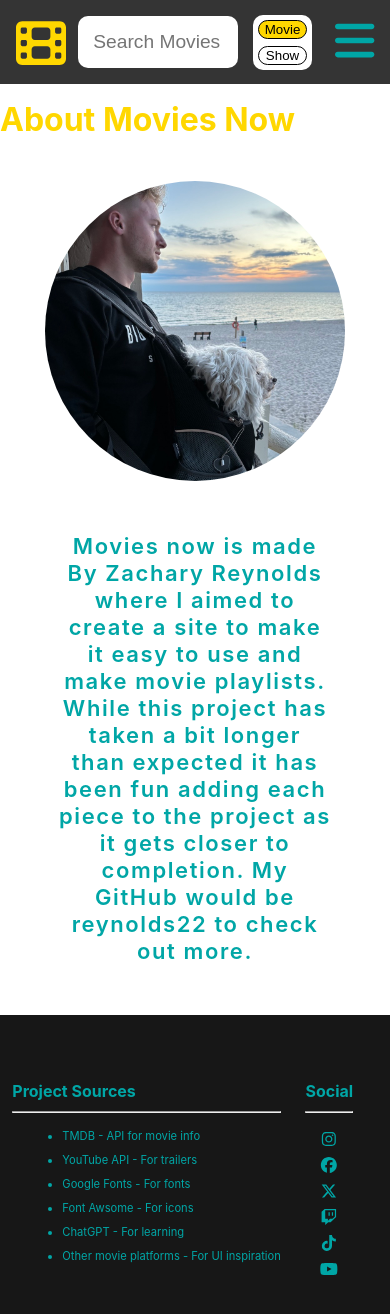
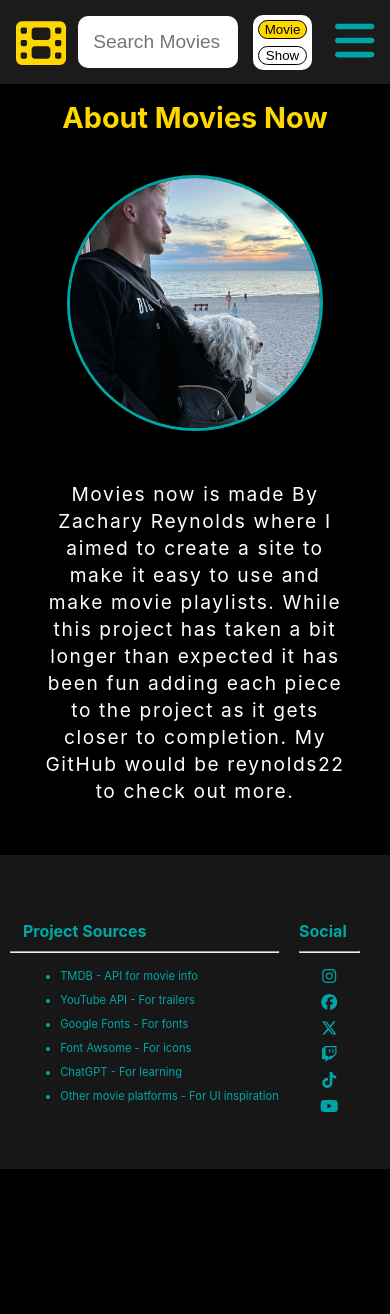
Before and after one commit to reynolds22/movies-now, a React (Create React App) app: page /#/about in a window 390 px wide. Shown: the top 1314 px of the page. After the commit the page ends 1169 px from the top, so only its background shows below. Built offline with nearby package versions, Linux system fonts and the light colour scheme.

Commit message:
5 more files and we are done

```diff
--- a/src/component/AddToPlaylistPopup.css
+++ b/src/component/AddToPlaylistPopup.css
@@ -6,7 +6,7 @@
   border: 1px solid gold;
   border-radius: 10px;
   box-shadow: 0 4px 8px rgba(0, 0, 0, 0.3);
-  color: white;
+  color: black;
   width: 300px;
 }
 
--- a/src/component/Footer.css
+++ b/src/component/Footer.css
@@ -105,9 +105,14 @@ footer .the-logo{
     }
     .pro-sources h3{
         font-size: 1rem;
+        margin-left: .8rem;
     }
     .social-color{
         font-size: 1rem;
+        margin-right: .8rem;
+    }
+    hr{
+        font-size: .6rem;
     }
 }
 
--- a/src/component/SearchResult.css
+++ b/src/component/SearchResult.css
@@ -126,7 +126,7 @@ body {
   cursor: pointer;
   width: 60%;
   padding: 5px;
-  color: white;
+  color: black;
   margin-bottom: 10px;
 }
 
@@ -167,6 +167,13 @@ body {
   }
   .film-card h3 {
     font-size: .8rem !important;
+  }
+  .add-movie {
+    width: 90%;
+    padding: 5px;
+    color: black;
+    margin-bottom: 10px;
+    font-size: .8rem;
   }
 }
 
@@ -294,6 +301,9 @@ body {
     font-size: 1rem !important;
     margin-bottom: .5rem;
   }
+  .stars{
+    margin: 5px 0;
+  }
   .p1, .p2 {
     font-size: .85rem;
   }
--- a/src/component/about.css
+++ b/src/component/about.css
@@ -1,7 +1,12 @@
+body{
+  background-color: black;
+}
 
 .about-page h1{
     margin-top: 100px;
     color: gold;
+    text-align: center;
+    font-size: 3.5rem;
 }
 
 .about-page .my-img-con{
@@ -16,7 +21,7 @@
     height: 300px;
     border-radius: 50%;
     object-fit: cover;
-    border: 2px solid white;
+    border: 3px solid #00a6a6 !important;
   }
 
   .about-page p{
@@ -27,5 +32,92 @@
     text-align: center;
     letter-spacing: 1.6px;
     line-height: 27px;
-    color: #00a6a6;
+    color: white !important;
   }
+
+
+
+
+
+
+
+
+
+
+
+
+
+
+  @media (max-width: 480px) {
+    .about-page h1{
+      font-size: 1.8rem;
+    }
+    .about-page img{
+      width: 250px;
+      height: 250px;
+    }
+    .about-page p{
+      width: 80%;
+      font-weight: 400;
+      font-size: 1.2rem;
+    }
+  }
+
+
+
+
+
+
+
+
+
+
+
+
+
+
+
+  @media (min-width: 481px) and (max-width: 768px) {
+    .about-page h1{
+      font-size: 2.6rem;
+  }
+    .about-page p{
+      font-weight:500;
+      font-size: 1.2rem;
+    }
+  }
+
+
+
+
+
+
+
+
+
+
+
+
+
+  @media (min-width: 769px) and (max-width: 1024px) {
+    .about-page img{
+      width: 400px;
+      height: 400px;
+    }
+  }
+
+
+
+
+
+
+
+
+
+
+  @media (min-width: 1025px) {
+  .about-page img{
+    width: 500px;
+    height: 500px;
+  }
+}
```
Also changed, not shown: src/component/AddToPlaylistPopup.jsx (line endings or trailing spaces), src/component/SlidingMenu.css (line endings or trailing spaces), src/component/SlidingMenu.jsx (line endings or trailing spaces), src/component/about.jsx (line endings or trailing spaces).
